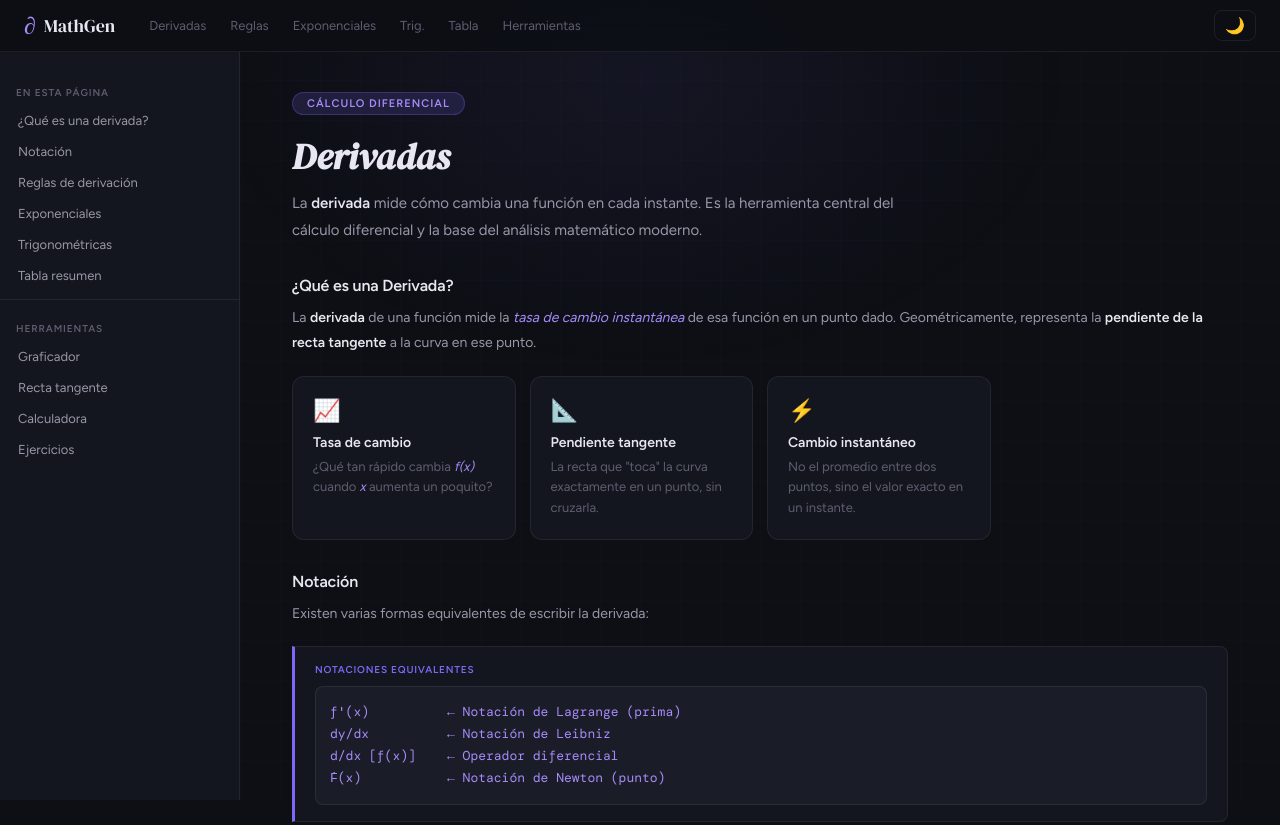
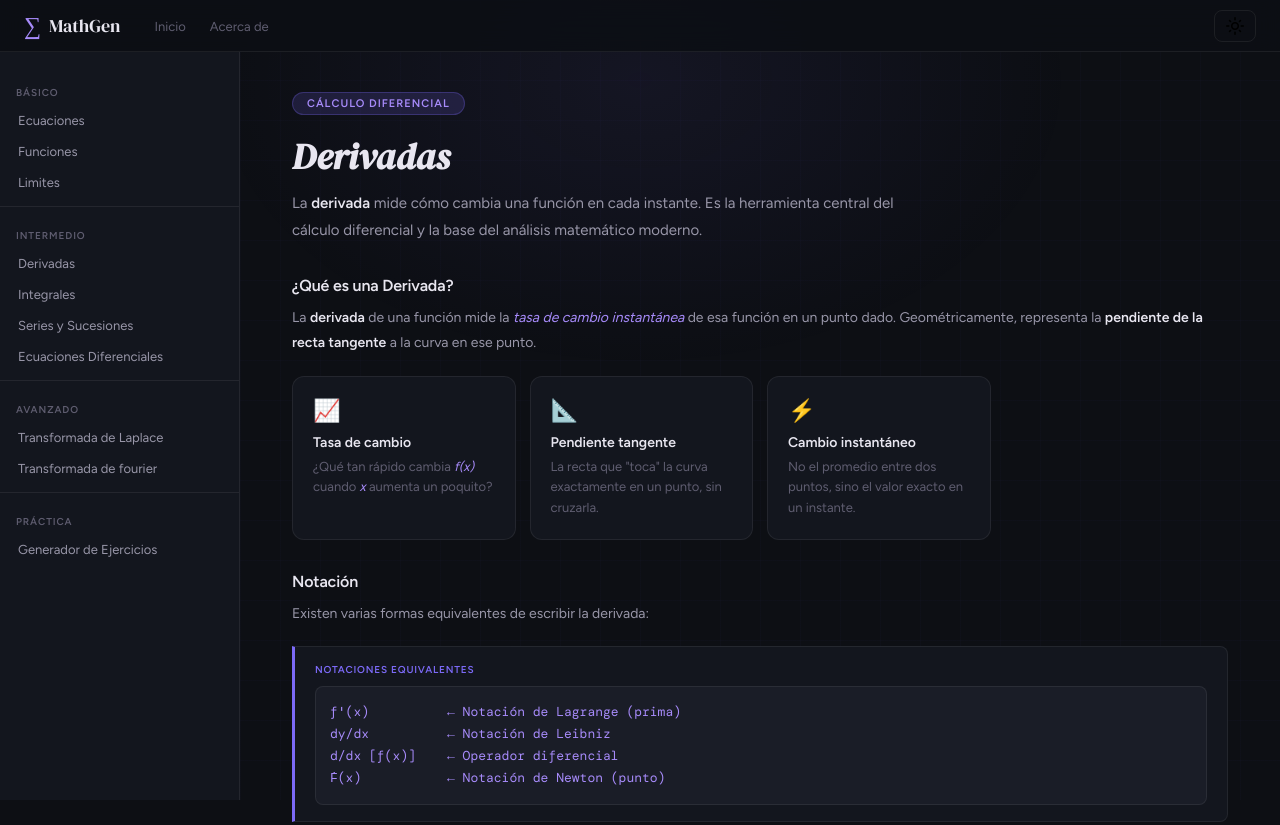
Before and after one commit to froher-45/math-tutorial, a plain HTML site: page tutoriales/derivadas.html in a window 1280 px wide. Shown: the top 825 px of the page. Drawn offline with nearby package versions, Linux system fonts and the light colour scheme.

Commit message:
fix: se normalizo derivadas
-se cambio el header y el aside de derivadas para funcionar con los componente globales

```diff
--- a/tutoriales/derivadas.html
+++ b/tutoriales/derivadas.html
@@ -7,6 +7,7 @@
   <link rel="preconnect" href="https://fonts.googleapis.com">
   <link rel="preconnect" href="https://fonts.gstatic.com" crossorigin>
   <link href="https://fonts.googleapis.com/css2?family=DM+Serif+Display:ital@0;1&family=DM+Mono:wght@400;500&family=Figtree:wght@300;400;500;600&display=swap" rel="stylesheet">
+  <link rel="stylesheet" href="../tutorial.css">
   <style>
     *, *::before, *::after { box-sizing: border-box; margin: 0; padding: 0; }
 
@@ -332,40 +333,12 @@
   <div class="bg-glow"></div>
 
   <!-- ══ HEADER ══ -->
-  <header>
-    <a class="logo" href="#">
-      <span class="logo-symbol">∂</span>
-      <span class="logo-text">MathGen</span>
-    </a>
-    <nav style="display:flex;gap:4px;">
-      <a href="#derivadas">Derivadas</a>
-      <a href="#reglas">Reglas</a>
-      <a href="#exponenciales">Exponenciales</a>
-      <a href="#trigonometricas">Trig.</a>
-      <a href="#tabla">Tabla</a>
-      <a href="#interactivo">Herramientas</a>
-    </nav>
-    <button id="theme-btn" title="Cambiar tema">🌙</button>
-  </header>
+  <header></header>
 
   <div class="layout">
 
     <!-- ══ SIDEBAR ══ -->
-    <aside class="sidebar">
-      <p class="sidebar-label">En esta página</p>
-      <a href="#derivadas">¿Qué es una derivada?</a>
-      <a href="#notacion">Notación</a>
-      <a href="#reglas">Reglas de derivación</a>
-      <a href="#exponenciales">Exponenciales</a>
-      <a href="#trigonometricas">Trigonométricas</a>
-      <a href="#tabla">Tabla resumen</a>
-      <hr>
-      <p class="sidebar-label">Herramientas</p>
-      <a href="#graficador">Graficador</a>
-      <a href="#tangente">Recta tangente</a>
-      <a href="#calculadora">Calculadora</a>
-      <a href="#quiz">Ejercicios</a>
-    </aside>
+    <aside id="menu-lateral" class="sidebar"></aside>
 
     <!-- ══ CONTENIDO ══ -->
     <main class="content">
@@ -652,6 +625,9 @@ f'(x) = cos(3x²) · 6x = 6x·cos(3x²)</pre>
         <canvas id="tanCanvas" style="height:280px;"></canvas>
       </div>
 
+      <!-- ══ GENERADOR ══ -->
+      <div id="generador-container" data-tema="derivadas"></div>
+
       <!-- CALCULADORA -->
       <div class="gen-box" id="calculadora">
         <h2>🧮 Calculadora de Derivadas</h2>
@@ -755,11 +731,6 @@ f'(x) = cos(3x²) · 6x = 6x·cos(3x²)</pre>
   </div>
 
   <script>
-    // ── Tema ──
-    document.getElementById('theme-btn').addEventListener('click', function() {
-      document.body.classList.toggle('light-mode');
-      this.textContent = document.body.classList.contains('light-mode') ? '🌕' : '🌙';
-    });
 
     // ── Accordion ──
     document.querySelectorAll('.accordion-btn').forEach(btn => {
@@ -917,14 +888,13 @@ f'(x) = cos(3x²) · 6x = 6x·cos(3x²)</pre>
       document.getElementById('quizScore').textContent='';
     });
 
-    // ── Sidebar activo ──
-    const sections = document.querySelectorAll('[id]');
-    const links    = document.querySelectorAll('.sidebar a');
-    window.addEventListener('scroll', () => {
-      let cur='';
-      sections.forEach(s => { if(window.scrollY>=s.offsetTop-80) cur=s.id; });
-      links.forEach(a => { a.classList.remove('active'); if(a.getAttribute('href')===`#${cur}`) a.classList.add('active'); });
-    });
   </script>
+  <script src="../components.js"></script>
+  <script src="../ejercicios.js"></script>
+  <script src="../app.js"></script>
+  <script>
+    loadComponents("funciones");
+  </script>
+
 </body>
 </html>
--- a/utilidades/sidebar.html
+++ b/utilidades/sidebar.html
@@ -14,4 +14,4 @@
 <a href="../tutoriales/fourier.html">Transformada de fourier</a>
 <hr>
 <div class="sidebar-label">Práctica</div>
-<a href="../utilidaes/generador.html" > Generador de Ejercicios</a>
+<a href="../generador.html" > Generador de Ejercicios</a>
```
